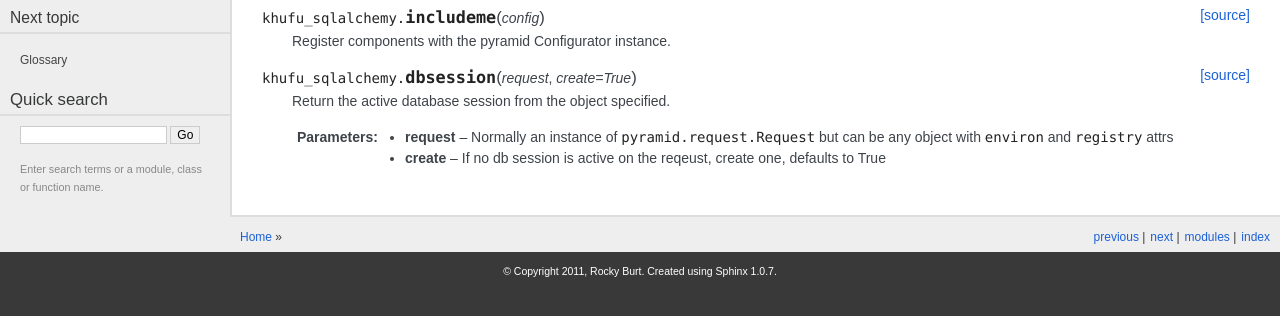
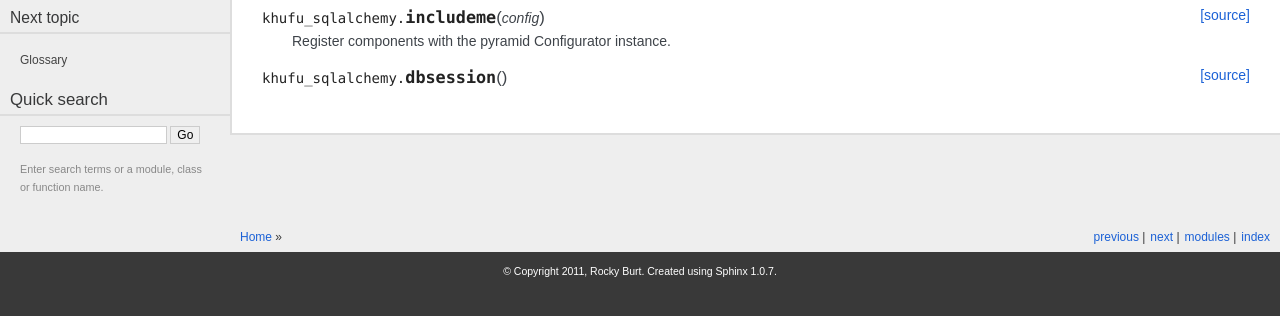
Before and after one commit to khufuproject/khufu_sqlalchemy, a plain HTML site: page api.html in a window 1280 px wide. Shown: the part 180-496 px from the top of the page. Drawn offline with Linux system fonts and the light colour scheme; a web font is replaced by a local one.

Commit message:
Updated docs for 0.5

```diff
--- a/api.html
+++ b/api.html
@@ -76,24 +76,8 @@
 
 <dl class="function">
 <dt id="khufu_sqlalchemy.dbsession">
-<tt class="descclassname">khufu_sqlalchemy.</tt><tt class="descname">dbsession</tt><big>(</big><em>request</em>, <em>create=True</em><big>)</big><a class="reference internal" href="_modules/khufu_sqlalchemy.html#dbsession"><span class="viewcode-link">[source]</span></a><a class="headerlink" href="#khufu_sqlalchemy.dbsession" title="Permalink to this definition">¶</a></dt>
-<dd><p>Return the active database session from the object specified.</p>
-<table class="docutils field-list" frame="void" rules="none">
-<col class="field-name" />
-<col class="field-body" />
-<tbody valign="top">
-<tr class="field"><th class="field-name">Parameters:</th><td class="field-body"><ul class="first last simple">
-<li><strong>request</strong> &#8211; Normally an instance of <tt class="docutils literal"><span class="pre">pyramid.request.Request</span></tt>
-but can be any object with <tt class="docutils literal"><span class="pre">environ</span></tt> and <tt class="docutils literal"><span class="pre">registry</span></tt>
-attrs</li>
-<li><strong>create</strong> &#8211; If no db session is active on the reqeust, create one,
-defaults to True</li>
-</ul>
-</td>
-</tr>
-</tbody>
-</table>
-</dd></dl>
+<tt class="descclassname">khufu_sqlalchemy.</tt><tt class="descname">dbsession</tt><big>(</big><big>)</big><a class="reference internal" href="_modules/khufu_sqlalchemy.html#dbsession"><span class="viewcode-link">[source]</span></a><a class="headerlink" href="#khufu_sqlalchemy.dbsession" title="Permalink to this definition">¶</a></dt>
+<dd></dd></dl>
 
 </div>
 
```
Also changed, not shown: index.html (+10 -1 lines), searchindex.js (+1 -1 lines), _sources/index.txt, 1 other file.
